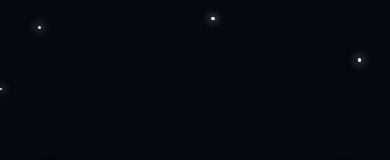
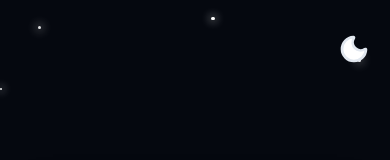
Before and after one commit to PatrickEvan071/Web-Portfolio, a React (Vite) app: page / in a window 390 px wide. Shown: the top 160 px of the page. Built offline with nearby package versions, Linux system fonts and the light colour scheme.

Commit message:
fixed positioning of theme toggle to always remain on top right no matter the screen size

```diff
--- a/src/components/ThemeToggle.jsx
+++ b/src/components/ThemeToggle.jsx
@@ -32,8 +32,8 @@ export const ThemeToggle = () => {
 
     return (
         <button onClick = {toggleTheme} className = {cn(
-            "fixed max-sm:hidden top-5 right-5 z-50 p-2 rounded-full transition-colors duration-300",
-            "focus:outlin-hidden"
+            "fixed z-50 p-2 rounded-full transition-all duration-300 focus:outline-none",
+            "top-[3vh] right-[3vw] md:top-[4vh] md:right-[4vw]"
         )}>
         {isDarkMode ? (
             <Moon
```
